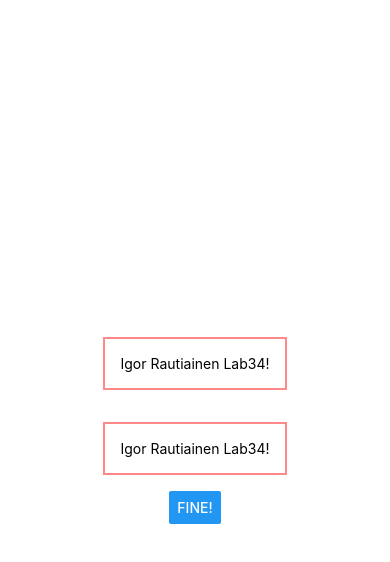
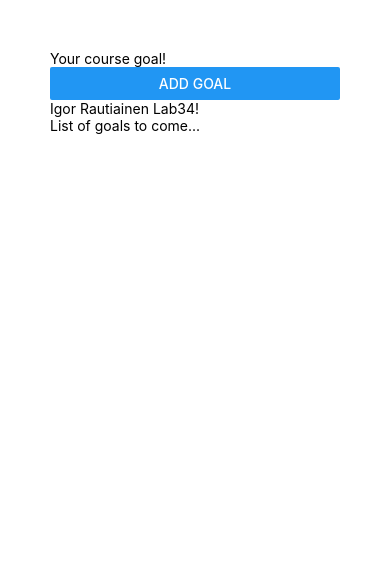
Before and after one commit to igo-rau/RNLab34, a React Native app: screen / in a window 390 px wide. Shown: the top 562 px of the page. Built offline with nearby package versions, Linux system fonts and the light colour scheme.

Commit message:
First components added

```diff
--- a/App.js
+++ b/App.js
@@ -1,33 +1,38 @@
-import { StyleSheet, Text, View } from "react-native";
+import { StyleSheet, Text, TextInput, View } from "react-native";
 import { Button } from "react-native";
 
 export default function App() {
   return (
-    <View style={styles.container}>
+    <View style={styles.appContainer}>
       <View>
-        <Text style={styles.dummyText}>Igor Rautiainen Lab34!</Text>
+        <TextInput placeholder='Your course goal!' />
+        <Button title='Add Goal'/>
+
       </View>
-      <Text
-        style={styles.dummyText}
-      >
-        Igor Rautiainen Lab34!
-      </Text>
-      <Button title="Fine!" />
+
+      <Text style={styles.dummyText}>Igor Rautiainen Lab34!</Text>
+
+      <View>
+        <Text>List of goals to come...</Text>
+      </View>
     </View>
   );
 }
 
 const styles = StyleSheet.create({
-  container: {
-    flex: 1,
-    backgroundColor: "#fff",
-    alignItems: "center",
-    justifyContent: "center",
-  },
-  dummyText: {
-    margin: 16,
-    borderWidth: 2,
-    borderColor: "#F88",
-    padding: 16,
-  },
+  appContainer: {
+    padding: 50
+  }
+  // container: {
+  //   flex: 1,
+  //   backgroundColor: "#fff",
+  //   alignItems: "center",
+  //   justifyContent: "center",
+  // },
+  // dummyText: {
+  //   margin: 16,
+  //   borderWidth: 2,
+  //   borderColor: "#F88",
+  //   padding: 16,
+  // },
 });
```
